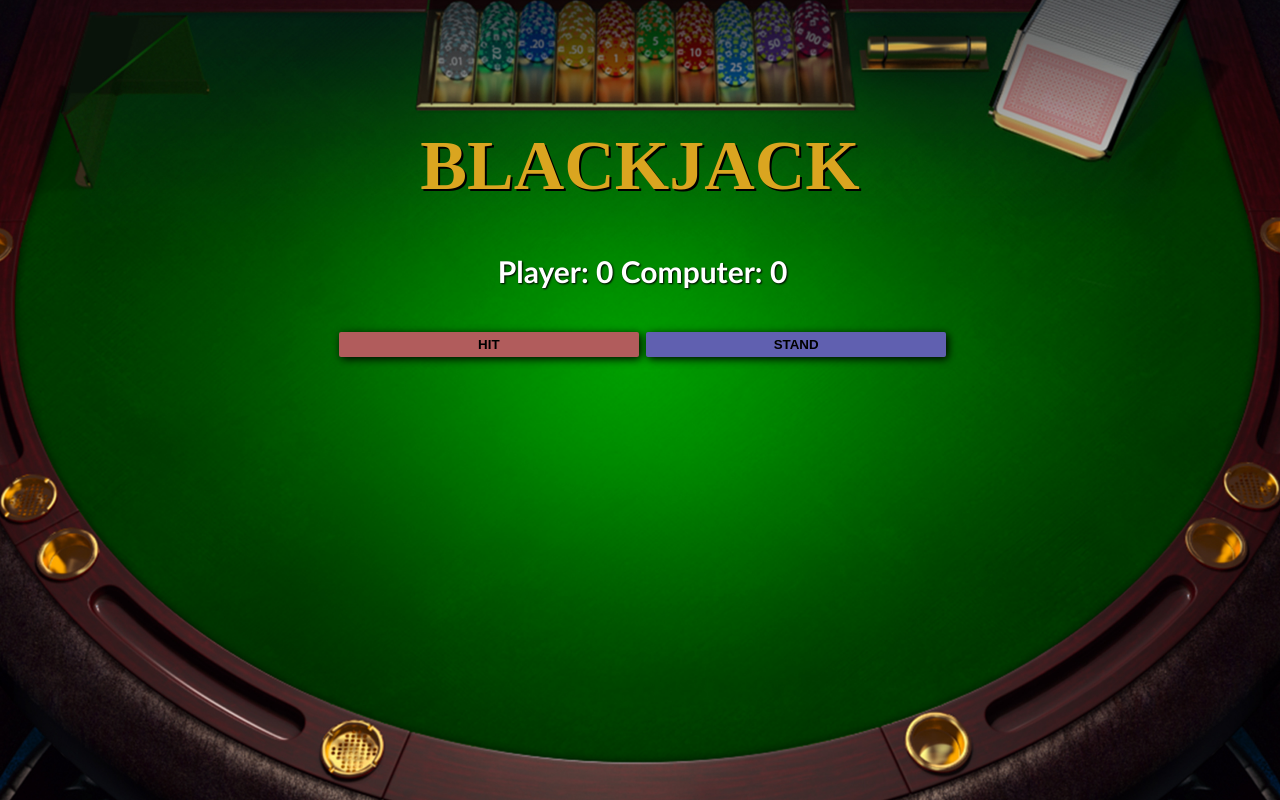
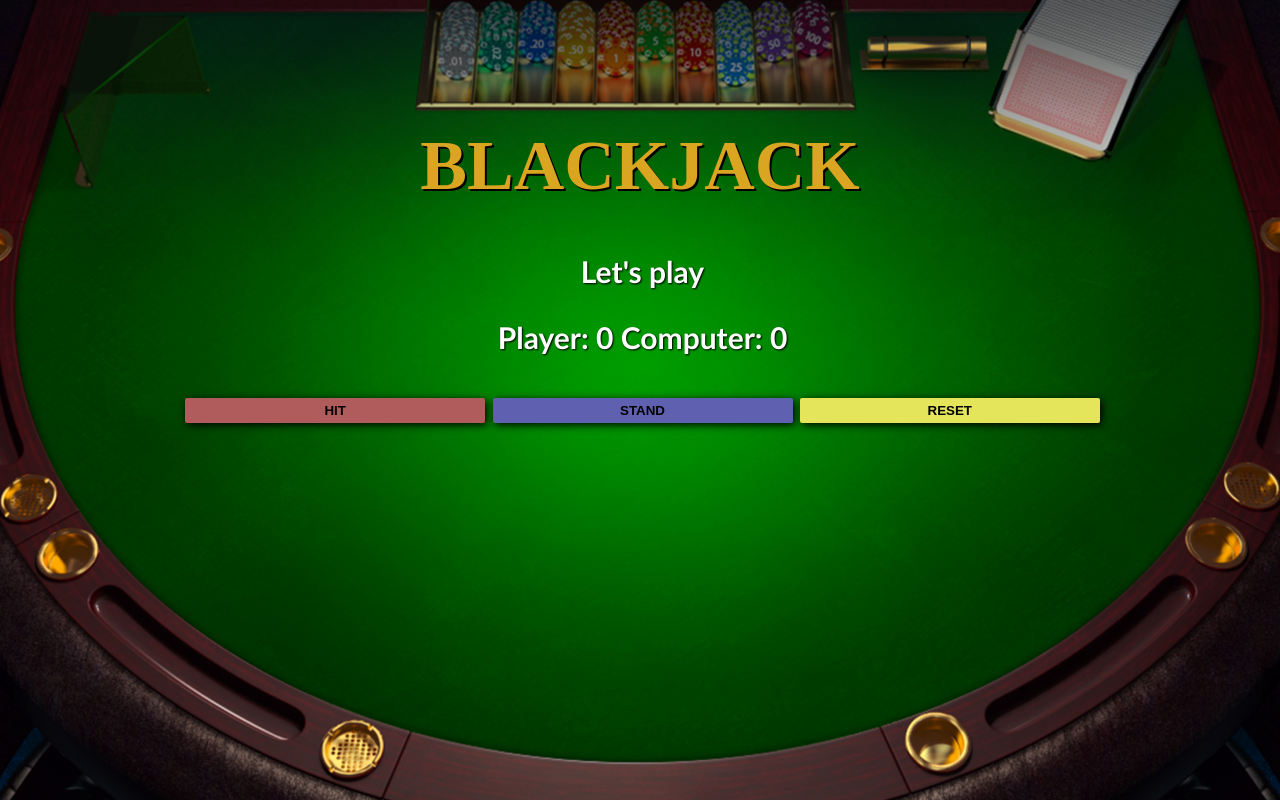
Before and after one commit to alaglow/blackjack, a plain HTML site: page index.html in a window 1280 px wide. Drawn offline with Linux system fonts and the light colour scheme.

Commit message:
Add reset button

```diff
--- a/index.html
+++ b/index.html
@@ -9,13 +9,14 @@
 
 
     <div>
-        <p id="result-el"></p>
+        <p id="result-el">Let's play</p>
         <p>
             Player: <span id="player-points-el">0</span>
             Computer: <span id="computer-points-el">0</span>
         </p>
         <button id="hit-btn" onclick="onHit()">HIT</button>
         <button id="stand-btn" onclick="onStand()">STAND</button>
+        <button id="reset-btn" onclick="onReset()">RESET</button>
     </div>
 
     <div id="card-container">
--- a/script.js
+++ b/script.js
@@ -47,7 +47,7 @@ function renderPlayerCard(card) {
 function renderComputerCard(card) {
     let cardImgEl = document.createElement('img');
     cardImgEl.src = getCardImage(card);
-    document.getElementById('computer-cards').appendChild(cardImgEl);
+    document.getElementById('computer-cards').appendChild(cardImgEl)
 }
 
 function evaluateScore() {
@@ -76,3 +76,23 @@ function shouldComputerDraw() {
     }
     return true;
 }
+
+function onReset() {
+    playerPoints = 0;
+    computerPoints = 0;
+    document.getElementById("player-points-el").textContent = playerPoints;
+    document.getElementById("computer-points-el").textContent = computerPoints;
+    document.getElementById('hit-btn').disabled = false;
+    document.getElementById("result-el").textContent = "Let's play"
+
+    const computerCards = document.getElementById('computer-cards')
+    removeAllChildren(computerCards);
+    const playerCards = document.getElementById('user-cards')
+    removeAllChildren(playerCards)
+}
+
+function removeAllChildren(element) {
+    while (element.lastElementChild) {
+        element.removeChild(element.lastElementChild);
+    }
+}
--- a/styles.css
+++ b/styles.css
@@ -52,6 +52,9 @@ button:enabled:active {
 #stand-btn {
     background-color: rgb(96, 96, 176);
 }
+#reset-btn {
+    background-color: rgb(229, 229, 92);
+}
 
 div {
     border-radius: 10px;
@@ -64,9 +67,6 @@ div {
 #user-cards {
     float: left;
     padding-top: 20px;
-    display: grid;
-    grid-template-columns: repeat(12, 1fr);
-    position: relative;
 }
 
 #computer-cards {
```
